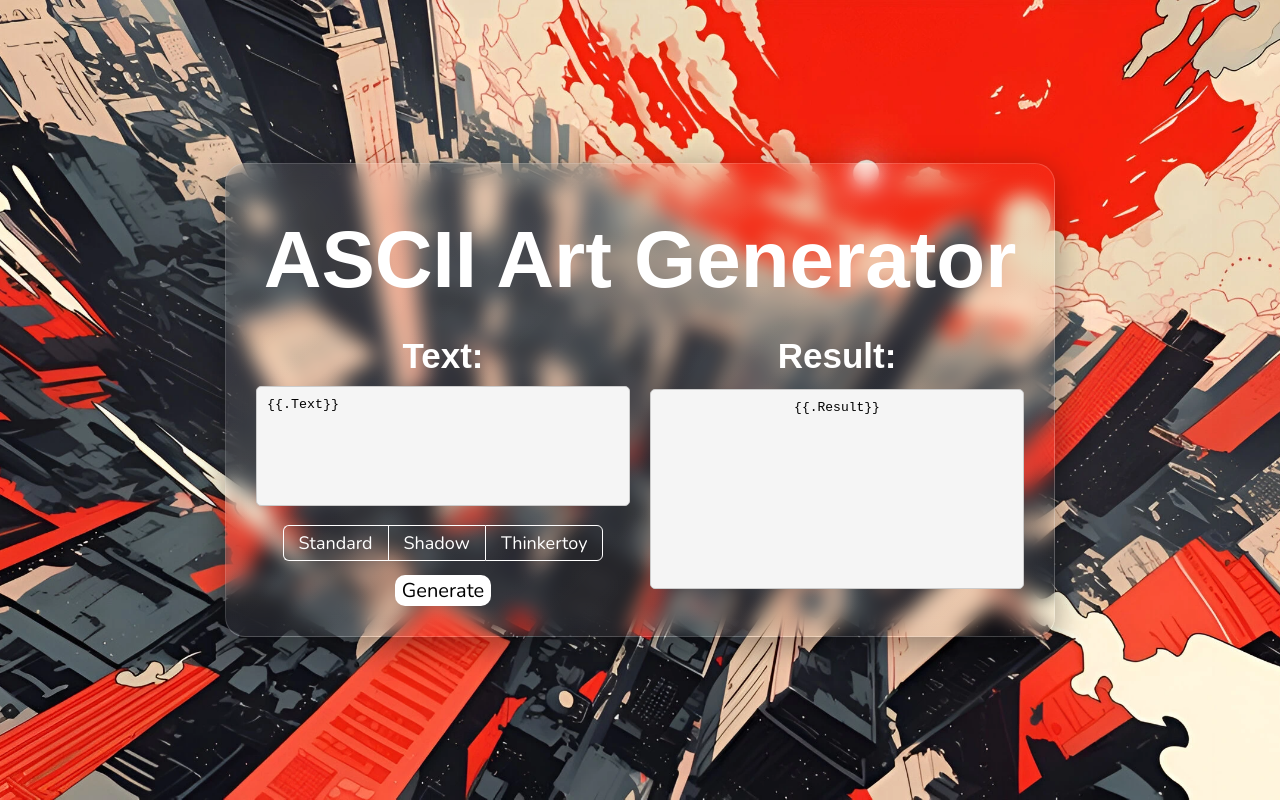
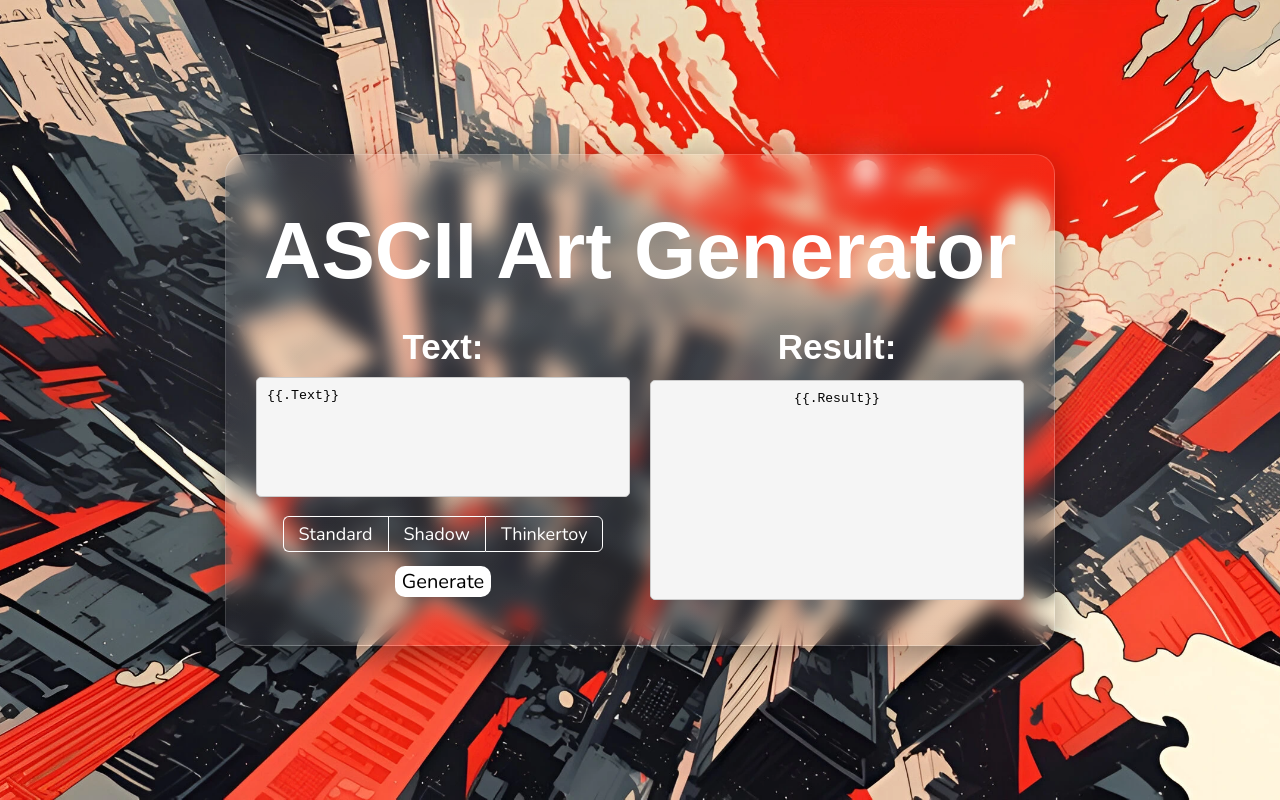
Before and after one commit to heysaleme/ascii-art-web, a plain HTML site: page static/index.html in a window 1280 px wide. Drawn offline with nearby package versions, Linux system fonts and the light colour scheme; a web font is replaced by a local one.

Commit message:
fixed result height

```diff
--- a/style/styles.css
+++ b/style/styles.css
@@ -92,15 +92,11 @@ pre {
 
 textarea {
     resize: none;
-    min-height: 120px;
-    max-height: 120px;
     height: 120px;
 }
 
 pre {
-    min-height: 200px;
-    max-height: 200px;
-    height: 200px;
+    height: 220px;
 }
 
 button {
```
Also changed, not shown: 1 other file.
